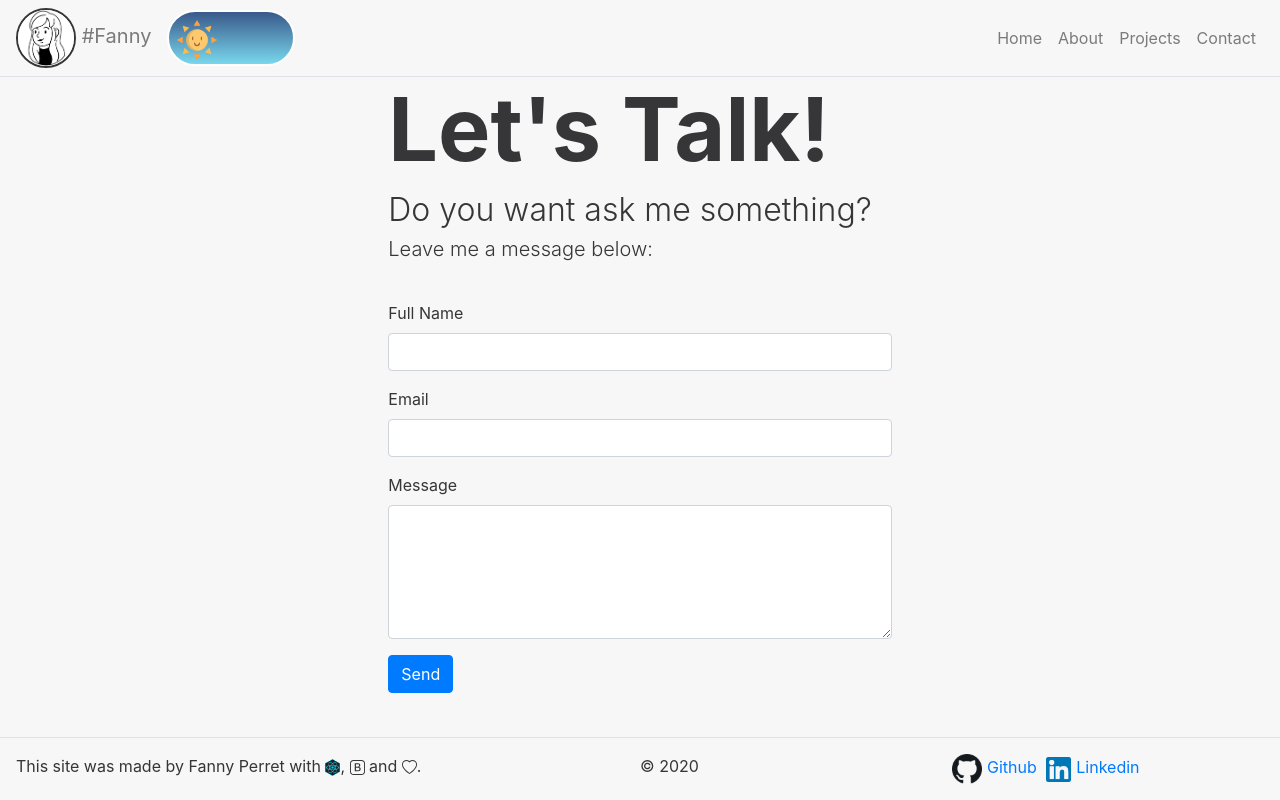
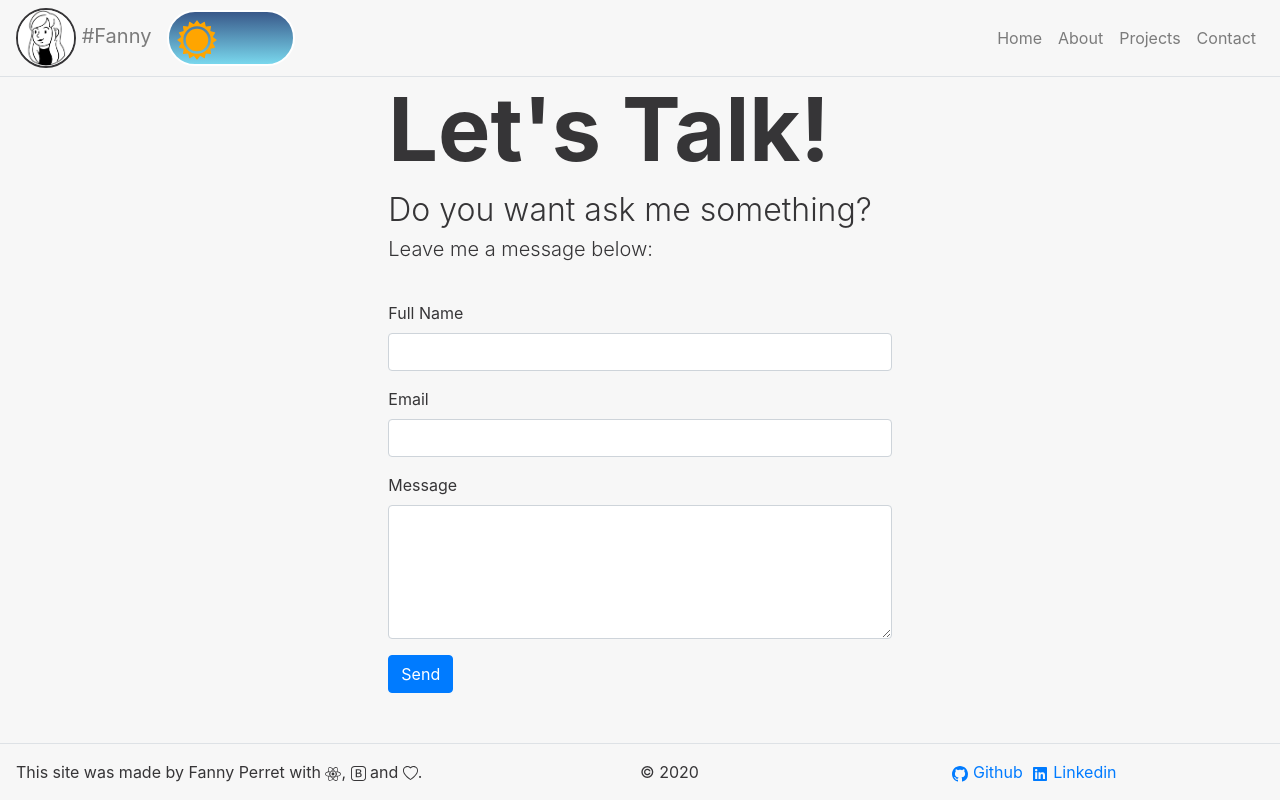
Before and after one commit to fannyperret/Portfolio-React, a React (Create React App) app: page /contact in a window 1280 px wide. Built offline with nearby package versions, Linux system fonts and the light colour scheme.

Commit message:
Add new free icons with the library react-icons :hibiscus:

```diff
--- a/package.json
+++ b/package.json
@@ -13,6 +13,7 @@
     "react-bootstrap": "^1.3.0",
     "react-bootstrap-icons": "^1.0.3-alpha5",
     "react-dom": "^16.13.1",
+    "react-icons": "^3.11.0",
     "react-router-dom": "^5.2.0",
     "react-scripts": "^3.4.3",
     "react-spring": "^8.0.27",
--- a/src/components/Footer.js
+++ b/src/components/Footer.js
@@ -6,6 +6,9 @@ import Container from 'react-bootstrap/Container';
 import Row from 'react-bootstrap/Row';
 import Col from 'react-bootstrap/Col';
 import { Heart, Bootstrap } from 'react-bootstrap-icons';
+
+import { FaReact, FaLinkedin } from 'react-icons/fa';
+import { GoMarkGithub as GithubIcon } from "react-icons/go";
 
 
 function Footer() {
@@ -17,31 +20,19 @@ function Footer() {
                     <Col className="p-0" md={6} sm={12} xs={12}>
                         This site was made by Fanny Perret with
                         {' '}
-                        <img
-                        alt="Black icon React"
-                        src={require('../assets/img/React_Icon.png')}
-                        width="15"
-                        />, <Bootstrap size={15} /> and <Heart size={15} />.
+                        <FaReact />, <Bootstrap size={15} /> and <Heart size={15} />.
                     </Col>
-                    <Col className="p-0" md={3} sm={6} xs={4}>
+                    <Col className="p-0" md={3} sm={6} xs={3}>
                         © <Year />
                     </Col>
                     <Col className="p-0" md={3} sm={6} xs={8}>
                         <a href="https://github.com/fannyperret">
-                            <img
-                            alt="Black icon React"
-                            src={require('../assets/img/icons/github.png')}
-                            width="30"
-                            />
+                            <GithubIcon />
                             <span className="social-media">Github</span>
                         </a>
                         {' '}
                         <a href="https://www.linkedin.com/in/perretfanny/">
-                            <img
-                            alt="Black icon React"
-                            src={require('../assets/img/icons/linkedin.png')}
-                            width="25"
-                            />
+                            <FaLinkedin />
                             <span className="social-media">Linkedin</span>
                         </a>
                     </Col>
--- a/src/components/Toggle.js
+++ b/src/components/Toggle.js
@@ -2,8 +2,8 @@ import React from 'react'
 import { func, string } from 'prop-types';
 import styled from 'styled-components';
 
-import MoonIcon from '../assets/img/icons/moon.png';
-import SunIcon from '../assets/img/icons/sun.png';
+import { BsSun } from 'react-icons/bs';
+import { RiMoonClearFill } from 'react-icons/ri';
 
 const ToggleContainer = styled.button`
     position: relative;
@@ -47,8 +47,8 @@ const Toggle = ({ theme, toggleTheme }) => {
 
     return (
     <ToggleContainer lightTheme={isLight} onClick={toggleTheme} >
-        <img src={SunIcon} className="icon-theme"alt={"logo"}/>
-        <img src={MoonIcon} className="icon-theme" alt={"logo"}/>
+        <BsSun className="icon-theme" style={{ fill: 'orange' }} />
+        <RiMoonClearFill className="icon-theme" style={{ fill: 'yellow' }} />
     </ToggleContainer>
     );
 };
--- a/src/themes/AppTheme.js
+++ b/src/themes/AppTheme.js
@@ -1,4 +1,4 @@
-import React, { useState } from 'react';
+import React from 'react';
 import { ThemeProvider } from 'styled-components';
 import { useDarkMode } from './useDarkMode';
 import { lightTheme, darkTheme } from './theme';
@@ -22,7 +22,6 @@ function AppTheme() {
         <>
             <GlobalStyles />
             <Toggle theme={theme} toggleTheme={toggleTheme} />
-            {/* <h1>It's a {theme === 'light' ? 'light theme' : 'dark theme'}!</h1> */}
         </>
     </ThemeProvider>
 
```
Also changed, not shown: 1 other file (tests, documents, lock files or other folders).
